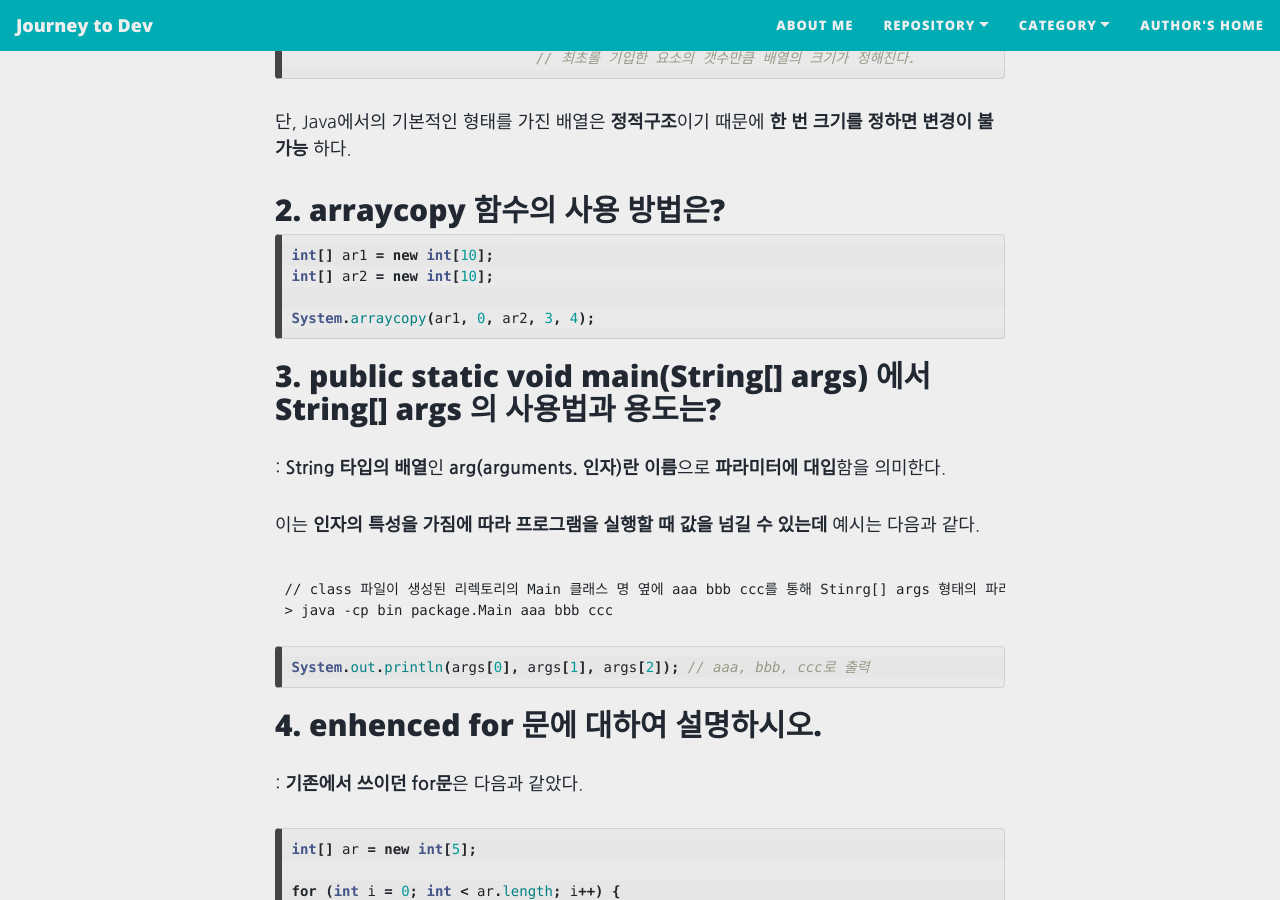
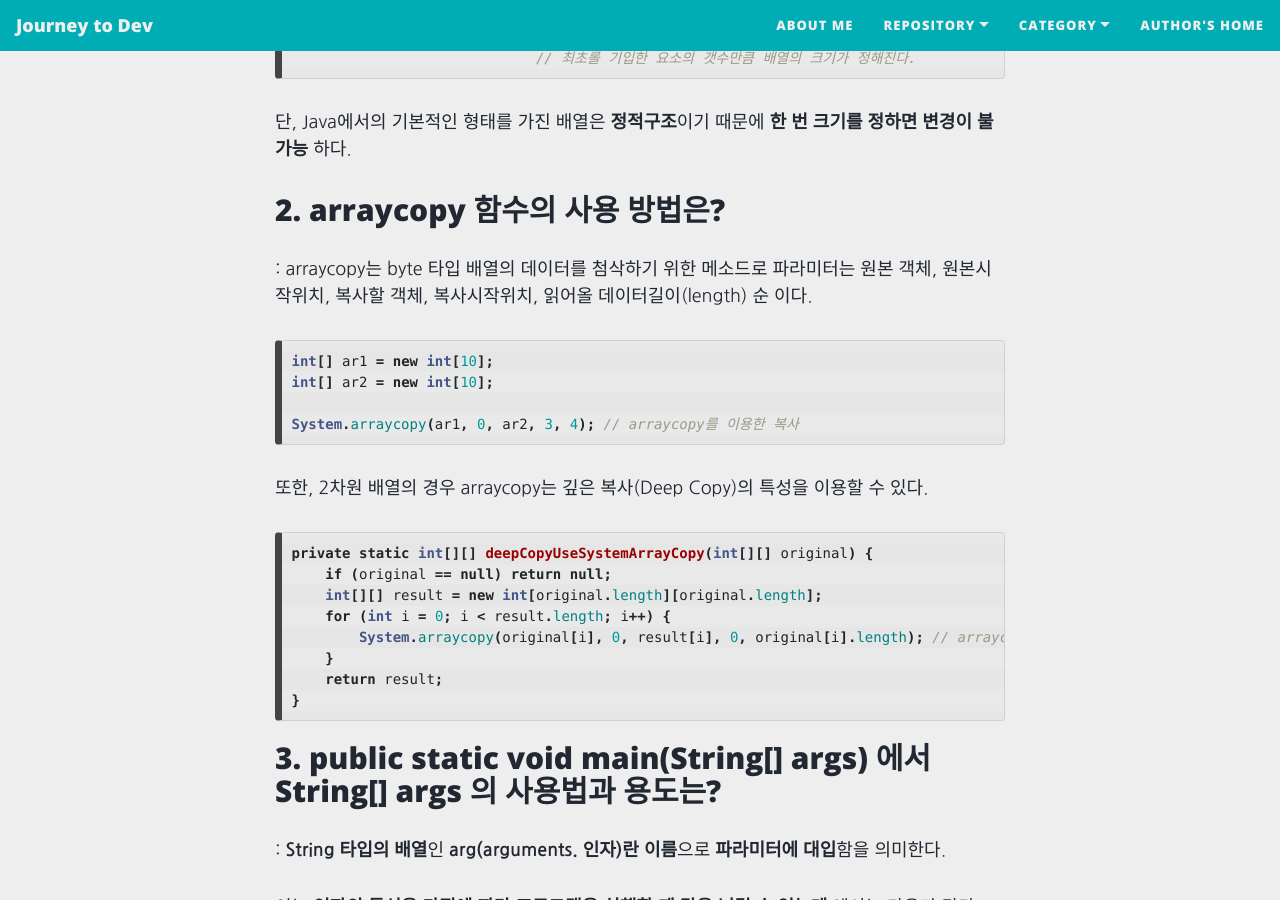
Before and after one commit to roqhdehd502/roqhdehd502.github.io, a Jekyll site: the page built from _posts/WebDev/2020-12-09-116.md, in a window 1280 px wide and 900 px high, scrolled down 764 px. Built offline with Jekyll 4.4.1, drawn with Linux system fonts in a browser that asks for light colours; nearby versions of some CDN libraries.

Commit message:
Update 2020-12-09-116.md

````diff
--- a/_posts/WebDev/2020-12-09-116.md
+++ b/_posts/WebDev/2020-12-09-116.md
@@ -32,11 +32,26 @@ int[] arr = {1, 2, 3, 4, 5}; // '{}' 기호를 통해 해당 배열의 요소를
 
 ## 2. arraycopy 함수의 사용 방법은? ##
 
+: arraycopy는 byte 타입 배열의 데이터를 첨삭하기 위한 메소드로 파라미터는 원본 객체, 원본시작위치, 복사할 객체, 복사시작위치, 읽어올 데이터길이(length) 순 이다.
+
 ```java
 int[] ar1 = new int[10];
 int[] ar2 = new int[10];
 
-System.arraycopy(ar1, 0, ar2, 3, 4);
+System.arraycopy(ar1, 0, ar2, 3, 4); // arraycopy를 이용한 복사
+```
+
+또한, 2차원 배열의 경우 arraycopy는 깊은 복사(Deep Copy)의 특성을 이용할 수 있다.
+
+```java
+private static int[][] deepCopyUseSystemArrayCopy(int[][] original) {
+    if (original == null) return null;
+    int[][] result = new int[original.length][original.length];
+    for (int i = 0; i < result.length; i++) {
+        System.arraycopy(original[i], 0, result[i], 0, original[i].length); // arraycopy를 이용한 깊은 복사
+    }
+    return result;
+}
 ```
 
 ## 3. public static void main(String[] args) 에서 String[] args 의 사용법과 용도는? ##
````
